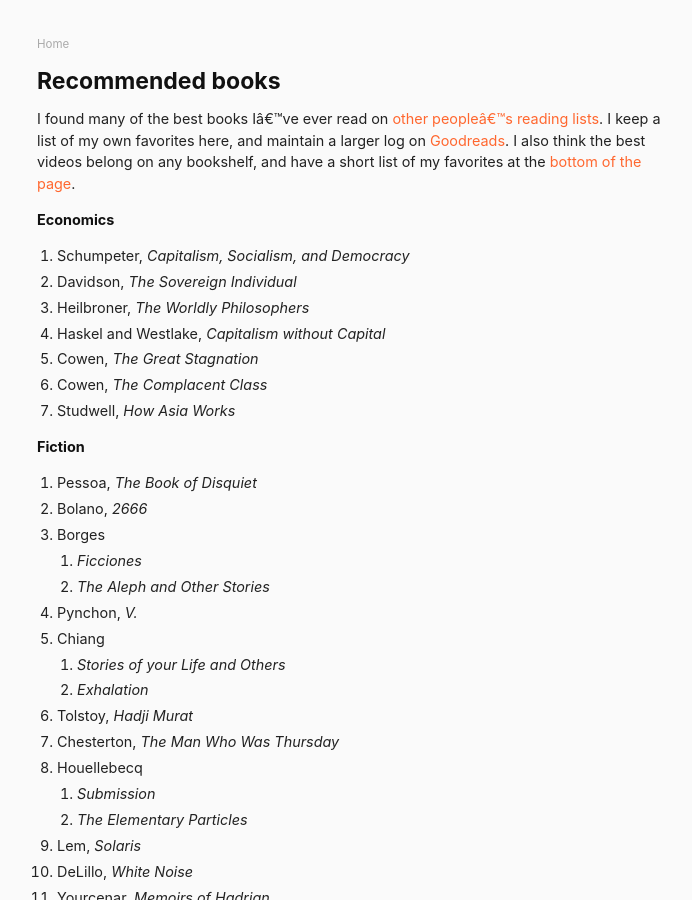
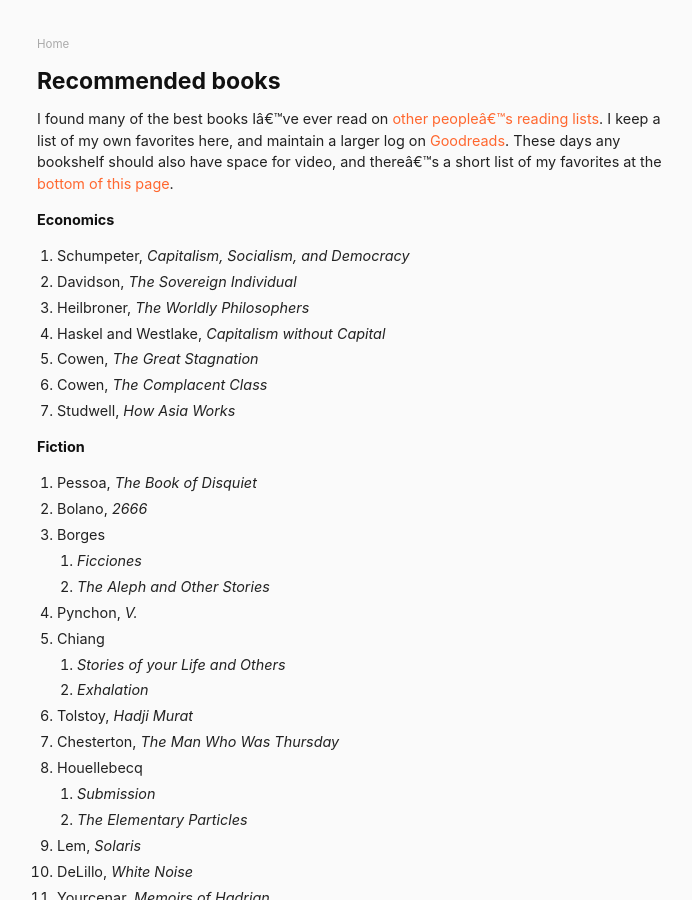
Before and after one commit to danschlz/danschulz.github.io, a Jekyll site: the page built from books.md, in a window 1280 px wide and 900 px high. Shown: the whole window, without its empty margins (283-975 px from the left). Built offline with Jekyll 4.4.1, drawn with Linux system fonts in a browser that asks for light colours.

Commit message:
Update books.md

```diff
--- a/books.md
+++ b/books.md
@@ -4,7 +4,7 @@ title: Recommended books
 permalink: /books/
 ---
 
-I found many of the best books I've ever read on [other people's reading lists](/other-reading-lists/). I keep a list of my own favorites here, and maintain a larger log on [Goodreads](https://www.goodreads.com/user/show/61944802-dan-schulz). I also think the best videos belong on any bookshelf, and have a short list of my favorites at the [bottom of the page](https://www.danschlz.com/books/#videos).
+I found many of the best books I've ever read on [other people's reading lists](/other-reading-lists/). I keep a list of my own favorites here, and maintain a larger log on [Goodreads](https://www.goodreads.com/user/show/61944802-dan-schulz). These days any bookshelf should also have space for video, and there's a short list of my favorites at the [bottom of this page](https://www.danschlz.com/books/#videos).
 
 **Economics**
 - Schumpeter, _Capitalism, Socialism, and Democracy_
```
